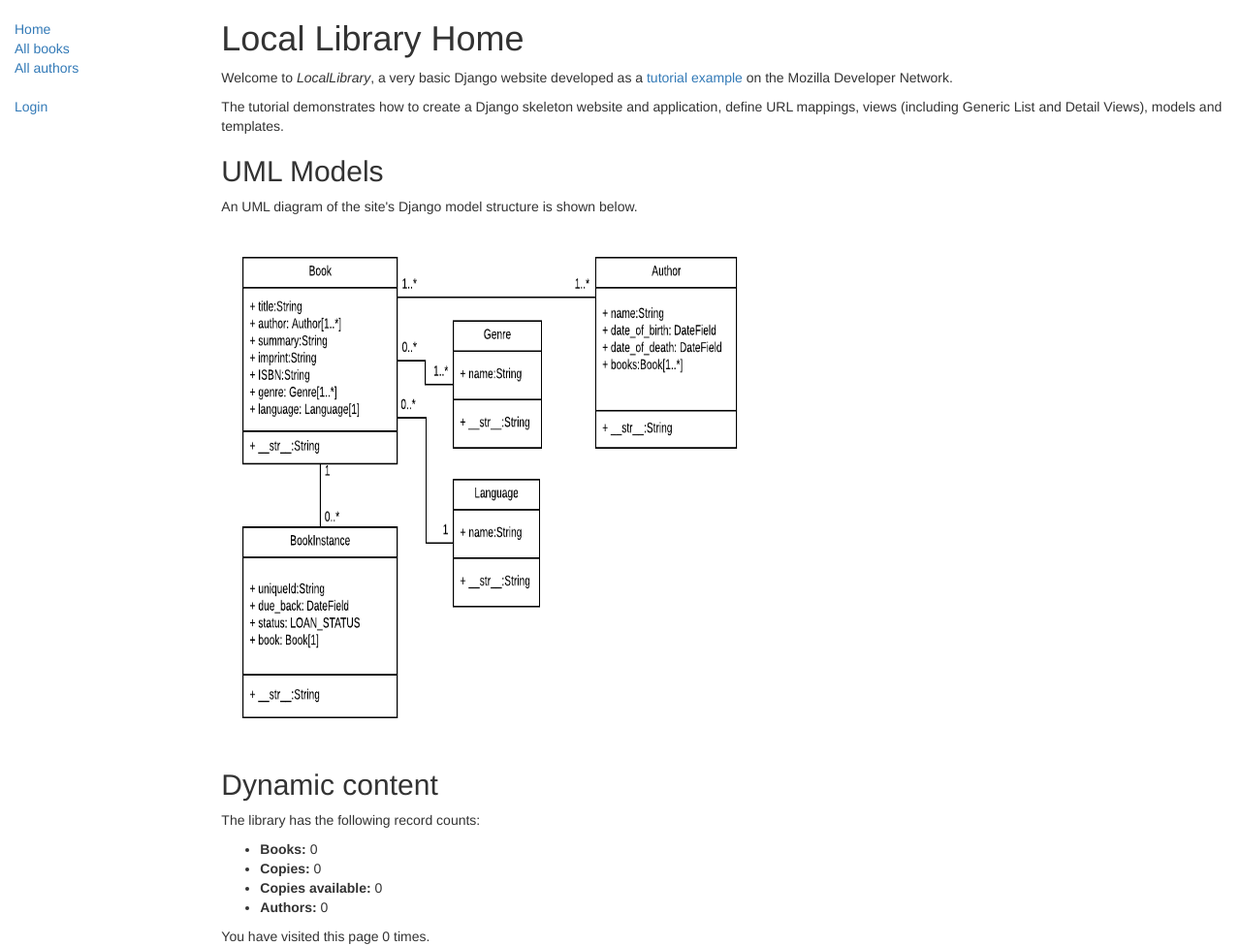
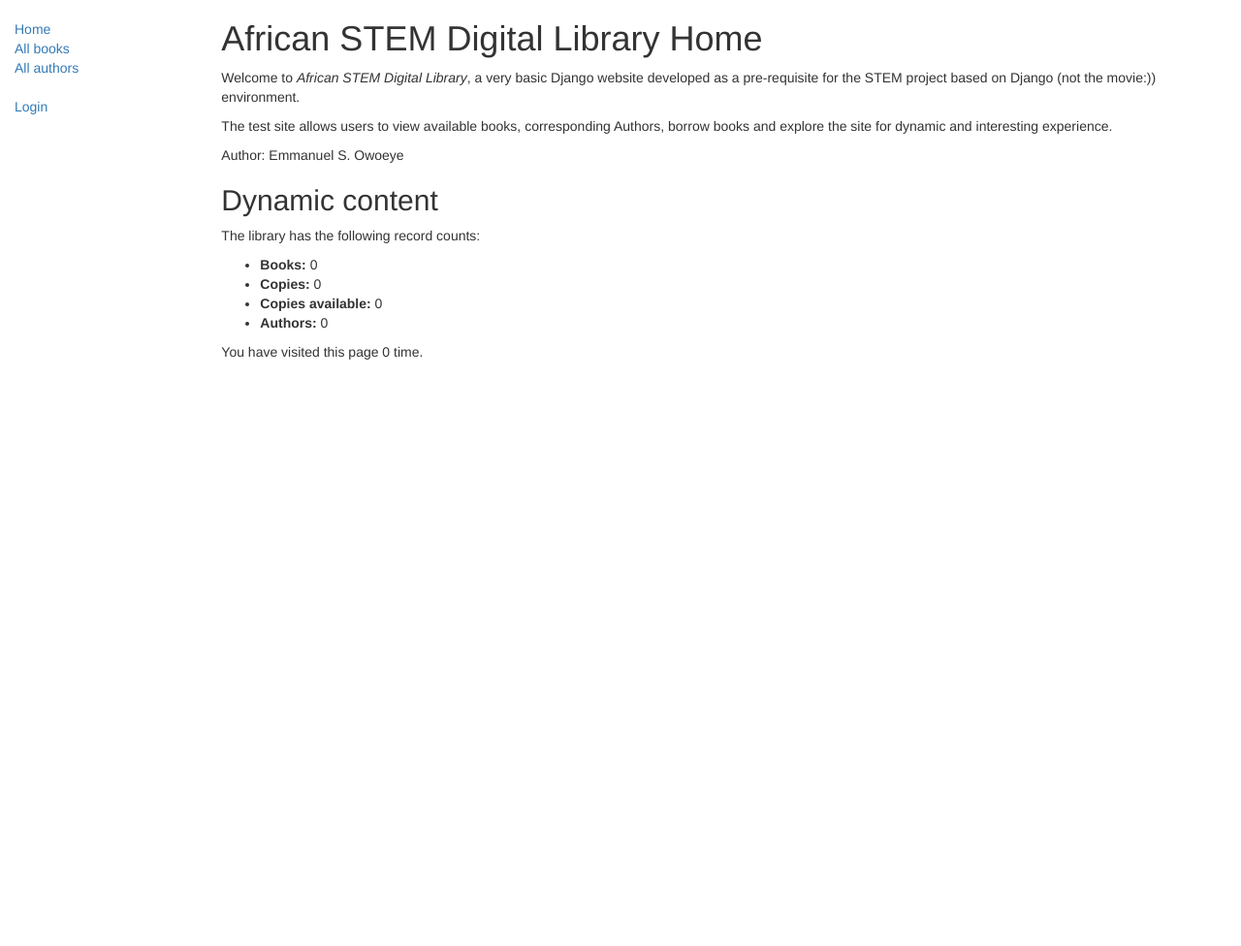
Before and after one commit to owseaman/ASDL-Semi-finalist, a Django app: page /catalog/ in a window 1280 px wide. Shown: the whole page at 97% size. After the commit the page ends 371 px from the top, so only its background shows below. Run offline with Django 3.2, Linux system fonts and the light colour scheme; data that the repository does not hold is empty; some libraries are stand-ins or nearby versions.

Commit message:
Adjustment to the STATIC files, included a .pdf file

```diff
--- a/ASDL/settings.py
+++ b/ASDL/settings.py
@@ -141,7 +141,7 @@
 # The absolute path to the directory where collectstatic will collect static files for deployment.
 STATIC_ROOT = os.path.join(BASE_DIR, 'staticfiles')
 # The URL to use when referring to static files (where they will be served from)
-#TATIC_URL = '/static/'
+STATIC_URL = '/static/'
 
 
 # Simplified static file serving.
--- a/catalog/templates/base_generic.html
+++ b/catalog/templates/base_generic.html
@@ -2,7 +2,7 @@
 <html lang="en">
 <head>
 
-  {% block title %}<title>Local Library</title>{% endblock %}
+  {% block title %}<title>ASDL Test Site</title>{% endblock %}
   <meta charset="utf-8">
   <meta name="viewport" content="width=device-width, initial-scale=1">
   <link rel="stylesheet" href="https://maxcdn.bootstrapcdn.com/bootstrap/3.3.7/css/bootstrap.min.css">
--- a/catalog/templates/index.html
+++ b/catalog/templates/index.html
@@ -1,19 +1,11 @@
 {% extends "base_generic.html" %}
 
 {% block content %}
-<h1>Local Library Home</h1>
+<h1>African STEM Digital Library Home</h1>
 
-<p>Welcome to <em>LocalLibrary</em>, a very basic Django website developed as a <a href="https://developer.mozilla.org/en-US/docs/Learn/Server-side/Django/Tutorial_local_library_website">tutorial example</a> on the Mozilla Developer Network.</p>
-<p>The tutorial demonstrates how to create a Django skeleton website and application, define URL mappings, views (including Generic List and Detail Views), models and templates.</p>
-
-
-<h2>UML Models</h2>
-<p>An UML diagram of the site's Django model structure is shown below. </p>
-
-<div>
-{% load static %}
-<img src="{% static "images/local_library_model_uml.png" %}" alt="My image" style="width:555px;height:540px;"/>
-</div>
+<p>Welcome to <em>African STEM Digital Library</em>, a very basic Django website developed as a pre-requisite for the STEM project</a> based on Django (not the movie:)) environment.</p>
+<p>The test site allows users to view available books, corresponding Authors, borrow books and explore the site for dynamic and interesting experience.</p>
+<p> Author: Emmanuel S. Owoeye <p>
 
 
 <h2>Dynamic content</h2>
@@ -27,6 +19,7 @@
 </ul>
 
 
-You have visited this page {{ num_visits }} times.
+
+ <p>You have visited this page {{ num_visits }}{% if num_visits == 1 or  num_visits == 0 %} time{% else %} times{% endif %}.</p>
 
 {% endblock %}
```
Also changed, not shown: 1 other file.
